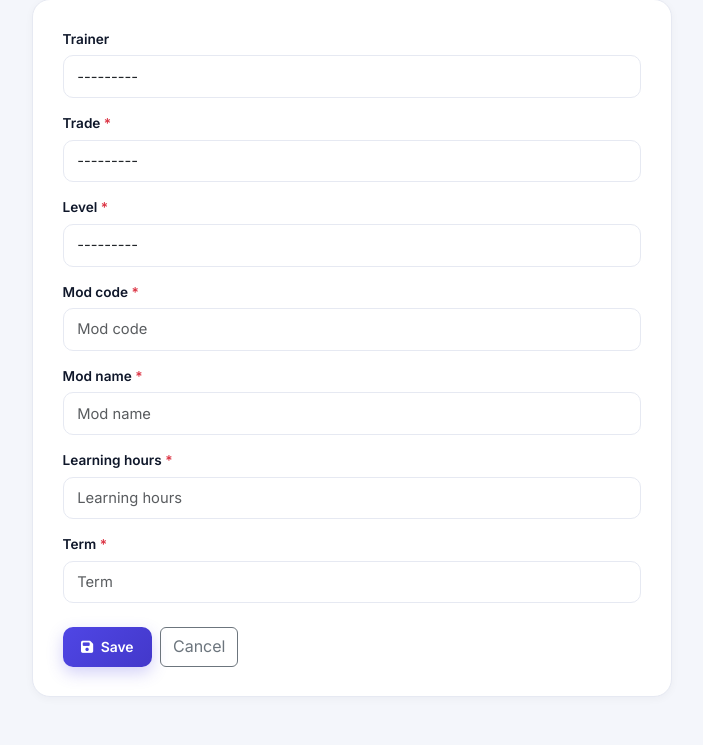
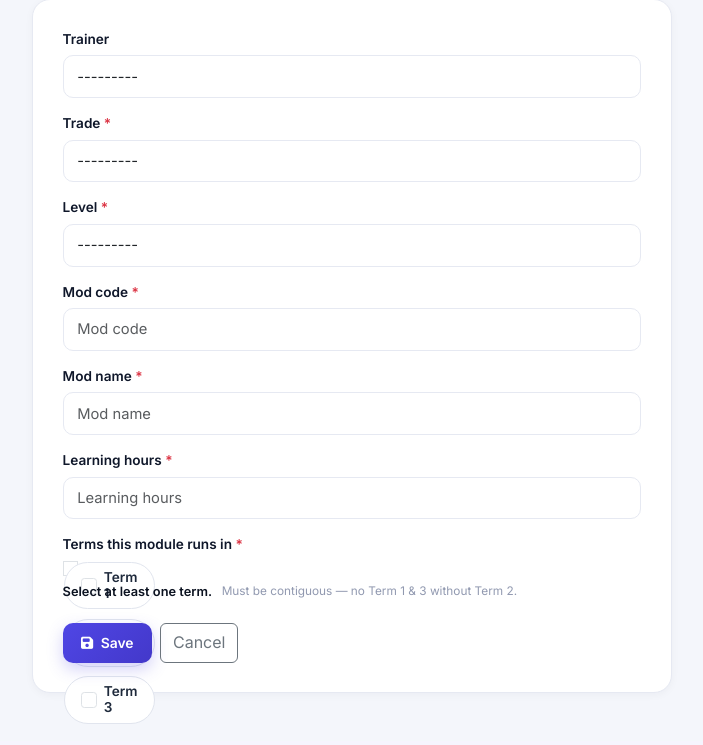
Before and after one commit to JeanMarieIradukunda/TRAINING-MANAGEMENT-SYSTEM, a Django app: page /modules/create/ in a window 1280 px wide. Shown: the part 240-985 px from the top of the page, without its empty margins (4-707 px from the left). After the commit the page ends 964 px from the top, so only its background shows below. Run offline with Django 4.2, Linux system fonts and the light colour scheme; the visitor is signed in with stand-in values (Sample User, id 1); data that the repository does not hold is empty; some libraries are stand-ins or nearby versions.

Commit message:
Update scheme of work and core functionality

```diff
--- a/core/forms.py
+++ b/core/forms.py
@@ -53,7 +53,7 @@ class BootstrapModelForm(forms.ModelForm):
         super().__init__(*args, **kwargs)
         for field_name, field in self.fields.items():
             widget = field.widget
-            if isinstance(widget, (forms.CheckboxInput,)):
+            if isinstance(widget, (forms.CheckboxInput, forms.CheckboxSelectMultiple, forms.RadioSelect)):
                 widget.attrs.setdefault('class', 'form-check-input')
             elif isinstance(widget, (forms.Select, forms.SelectMultiple)):
                 widget.attrs.setdefault('class', 'form-select')
@@ -224,12 +224,53 @@ class TrainerAccessForm(BootstrapModelForm):
 
 
 class ModuleForm(BootstrapModelForm):
+    # Replaces the old free-text "term" field with checkboxes for each
+    # of the 3 possible terms. The selected terms are what the Scheme of
+    # Work generator later reads (via Module.get_terms_list() /
+    # num_terms) to automatically determine the number of terms and
+    # weeks-per-term fields for this module - no one has to type a term
+    # count anywhere.
+    term = forms.MultipleChoiceField(
+        choices=Module.TERM_CHOICES,
+        widget=forms.CheckboxSelectMultiple,
+        label='Terms this module runs in',
+        help_text=(
+            "Select every term this module covers. Selections must be "
+            "contiguous - e.g. Term 1, Terms 1 & 2, Terms 2 & 3, or all "
+            "3 terms. Term 1 and Term 3 without Term 2 is not allowed."
+        ),
+    )
+
     class Meta:
         model = Module
         # Trainer first: recording a Module starts with "who teaches
         # it", then the curriculum placement (trade/level), then the
         # module's own identity.
         fields = ['trainer', 'trade', 'level', 'mod_code', 'mod_name', 'learning_hours', 'term']
+
+    def __init__(self, *args, **kwargs):
+        super().__init__(*args, **kwargs)
+        # Pre-check the boxes matching this module's currently saved
+        # term(s) when editing an existing module.
+        if self.instance and self.instance.pk:
+            self.fields['term'].initial = [
+                str(t) for t in self.instance.get_terms_list()
+            ]
+
+    def clean_term(self):
+        """
+        Turns the list of checked term numbers (e.g. ['2', '3']) into
+        the comma-separated string Module.term actually stores (e.g.
+        "2,3"). Contiguity (no Term 1 + Term 3 gap) is enforced by
+        Module.clean(), which Django runs automatically as part of this
+        ModelForm's validation - so that rule lives in one place and
+        also applies to modules edited via the Django admin.
+        """
+        selected = self.cleaned_data.get('term') or []
+        if not selected:
+            raise forms.ValidationError('Select at least one term.')
+        ordered = sorted(int(v) for v in selected)
+        return ','.join(str(t) for t in ordered)
 
 
 class LearningOutcomeForm(BootstrapModelForm):
--- a/core/views.py
+++ b/core/views.py
@@ -110,9 +110,14 @@ def _build_generator_payload(trainer=None):
             'trainer_name': m.trainer.full_name if m.trainer_id else '',
             'learning_hours': m.learning_hours,
             'term': m.term,
-            # Drives the Scheme of Work generator's term/week fields so
-            # they're loaded from this module's own record instead of a
-            # hardcoded assumption (e.g. always 3 terms of 12 weeks).
+            # The exact, ordered list of term numbers this module runs
+            # in, e.g. [2, 3] - always contiguous (enforced by
+            # Module.clean()/ModuleForm). This is what the Scheme of
+            # Work generator uses to automatically determine the number
+            # of terms and build the matching "Weeks per term" fields,
+            # instead of requiring the trainer to enter a term count or
+            # guessing a placement from free text.
+            'terms': m.get_terms_list(),
             'num_terms': m.num_terms,
             'term_weeks': m.get_term_weeks_list(),
         }
--- a/static/css/style.css
+++ b/static/css/style.css
@@ -1104,8 +1104,8 @@ h1, h2, h3, h4, h5, .brand, .card-stat .value {
   border-radius: 18px;
   border: 1px solid #e9ecf4;
   box-shadow: 0 18px 40px rgba(16, 26, 48, 0.08);
-  padding: 1.75rem;
-  margin-bottom: 1.75rem;
+  padding: 1.5rem;
+  margin-bottom: 1.5rem;
 }
 
 .gen-card h2 {
@@ -1209,6 +1209,102 @@ h1, h2, h3, h4, h5, .brand, .card-stat .value {
   color: #9199b0;
   font-size: 0.78rem;
   margin-top: 0.35rem;
+}
+
+/* ============================================================
+   Term pills — used on the Module create/edit form (Terms this
+   module runs in) and reused by the Scheme of Work generator's
+   own term-selection chips further below.
+   ============================================================ */
+.term-field-block { max-width: 480px; }
+
+.term-pill-group #id_term {
+  display: flex;
+  flex-wrap: wrap;
+  gap: 0.6rem;
+  padding: 0;
+  margin: 0;
+}
+
+.term-pill-group #id_term > div { margin: 0; }
+
+.term-pill-group label {
+  display: inline-flex;
+  align-items: center;
+  gap: 0.45rem;
+  padding: 0.45rem 1rem;
+  border: 1.5px solid #e1e5ee;
+  border-radius: 999px;
+  background: #fff;
+  color: var(--app-ink-soft);
+  font-weight: 600;
+  font-size: 0.85rem;
+  cursor: pointer;
+  user-select: none;
+  transition: border-color 0.15s ease, background 0.15s ease, color 0.15s ease;
+}
+
+.term-pill-group label:hover { border-color: var(--gold); }
+
+.term-pill-group input[type="checkbox"] {
+  width: 1rem;
+  height: 1rem;
+  margin: 0;
+  accent-color: var(--gold);
+}
+
+.term-pill-group label:has(input:checked) {
+  background: var(--navy);
+  border-color: var(--navy);
+  color: #fff;
+}
+
+.term-pill-footer {
+  display: flex;
+  align-items: center;
+  flex-wrap: wrap;
+  gap: 0.15rem 0.6rem;
+  margin-top: 0.55rem;
+}
+
+.term-pill-summary {
+  font-size: 0.8rem;
+  font-weight: 600;
+  color: var(--navy);
+}
+
+.term-pill-summary.is-invalid { color: var(--danger); }
+
+.term-pill-rule {
+  font-size: 0.74rem;
+  color: #9199b0;
+}
+
+.gen-term-chip-row {
+  display: flex;
+  flex-wrap: wrap;
+  gap: 0.5rem;
+}
+
+.gen-term-chip {
+  appearance: none;
+  border: 1.5px solid #e1e5ee;
+  background: #fff;
+  color: var(--app-ink-soft);
+  border-radius: 999px;
+  padding: 0.4rem 0.95rem;
+  font-size: 0.82rem;
+  font-weight: 600;
+  cursor: pointer;
+  transition: border-color 0.15s ease, background 0.15s ease, color 0.15s ease;
+}
+
+.gen-term-chip:hover { border-color: var(--gold); }
+
+.gen-term-chip.active {
+  background: var(--navy);
+  border-color: var(--navy);
+  color: #fff;
 }
 
 .gen-alert-empty {
--- a/templates/core/crud_form.html
+++ b/templates/core/crud_form.html
@@ -26,6 +26,23 @@
     {% csrf_token %}
 
     {% for field in form %}
+      {% if field.name == 'term' %}
+        <div class="mb-3 term-field-block">
+          <label class="form-label">
+            Terms this module runs in <span class="text-danger">*</span>
+          </label>
+          <div class="term-pill-group" id="termPillGroup">{{ field }}</div>
+          <div class="term-pill-footer">
+            <span class="term-pill-summary" id="termPillSummary">Select at least one term.</span>
+            <span class="term-pill-rule">Must be contiguous — no Term 1 &amp; 3 without Term 2.</span>
+          </div>
+          {% if field.errors %}
+            <ul class="errorlist">
+              {% for error in field.errors %}<li>{{ error }}</li>{% endfor %}
+            </ul>
+          {% endif %}
+        </div>
+      {% else %}
         <div class="mb-3">
           <label for="{{ field.id_for_label }}" class="form-label">
             {{ field.label }}{% if field.field.required %} <span class="text-danger">*</span>{% endif %}
@@ -40,6 +57,7 @@
             </ul>
           {% endif %}
         </div>
+      {% endif %}
     {% endfor %}
 
     {% if form.non_field_errors %}
@@ -56,3 +74,44 @@
 </div>
 
 {% endblock %}
+
+{% block extra_scripts %}
+<script>
+  // Purely cosmetic: the Terms checkboxes (styled as pills via CSS) already
+  // work as a normal multi-select without this. This just keeps a plain-
+  // English summary ("Term 2, Term 3 selected") and a live contiguity
+  // check in view as the trainer clicks pills - the actual validation
+  // still happens server-side (Module.clean()), this is only a preview.
+  (function () {
+    var group = document.getElementById('termPillGroup');
+    var summary = document.getElementById('termPillSummary');
+    if (!group || !summary) return;
+
+    var checkboxes = Array.prototype.slice.call(group.querySelectorAll('input[type="checkbox"]'));
+
+    function refresh() {
+      var checked = checkboxes
+        .filter(function (cb) { return cb.checked; })
+        .map(function (cb) { return parseInt(cb.value, 10); })
+        .sort(function (a, b) { return a - b; });
+
+      if (!checked.length) {
+        summary.textContent = 'Select at least one term.';
+        summary.classList.remove('is-invalid');
+        return;
+      }
+
+      var isContiguous = checked.every(function (n, i) { return i === 0 || n === checked[i - 1] + 1; });
+      var label = checked.length === 1
+        ? ('Term ' + checked[0] + ' selected')
+        : ('Terms ' + checked.join(', ') + ' selected');
+
+      summary.textContent = isContiguous ? label : (label + ' — not contiguous, will be rejected');
+      summary.classList.toggle('is-invalid', !isContiguous);
+    }
+
+    checkboxes.forEach(function (cb) { cb.addEventListener('change', refresh); });
+    refresh();
+  })();
+</script>
+{% endblock %}
```
Also changed, not shown: core/models.py (+77 -6 lines), templates/scheme_of_work_user.html (+222 -214 lines). Lines whose indentation alone changed are shown as unchanged.
